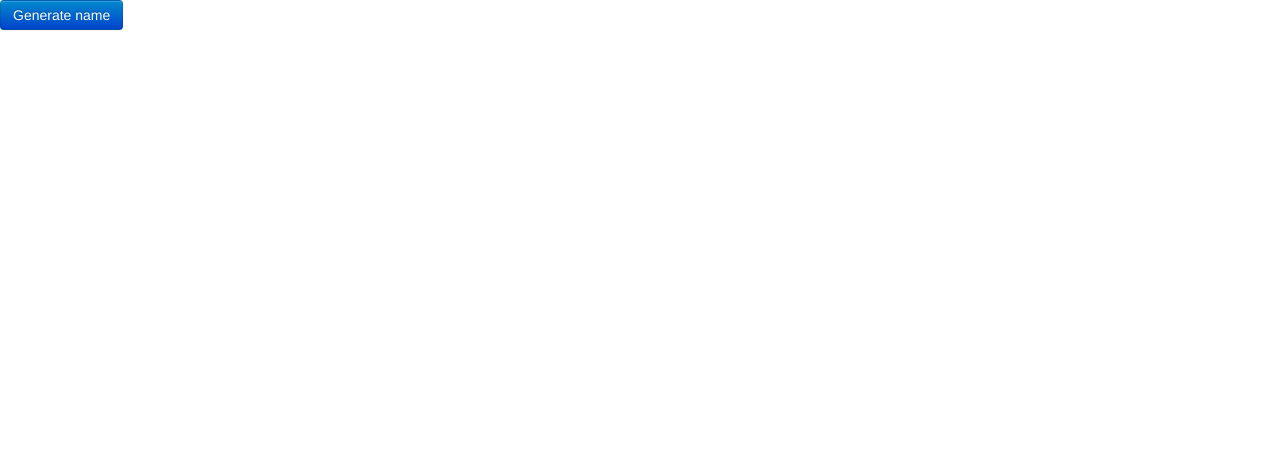
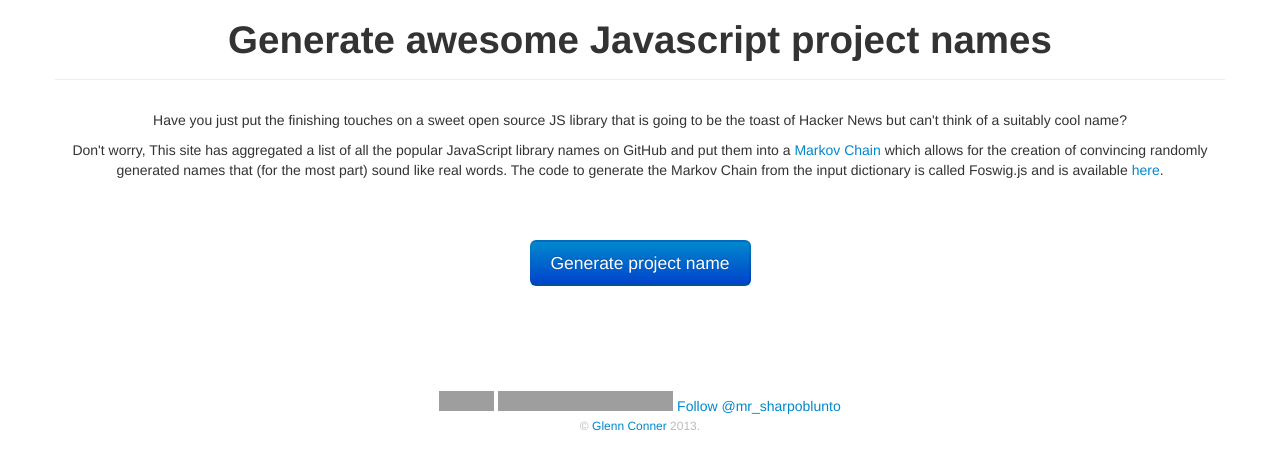
Before and after one commit to mrsharpoblunto/foswig.js, a plain HTML site: page index.html in a window 1280 px wide. Drawn offline with Linux system fonts and the light colour scheme; grey boxes are pictures that could not be loaded.

Commit message:
finished off demo page

```diff
--- a/index.html
+++ b/index.html
@@ -2,18 +2,54 @@
 <html lang="en">
 <head>
 <meta http-equiv="Content-Type" content="text/html;charset=utf-8" />
-    <title>Namegen</title>
+    <title>Random Github project name generator</title>
     <meta name="viewport" content="width=device-width, initial-scale=1.0">
     <link type="text/css" href="bootstrap.min.css" rel="stylesheet" />
     <link type="text/css" href="bootstrap-responsive.min.css" rel="stylesheet" />
 
 	<style type="text/css">
+		body {
+			text-align:center;
+		}
+
 		#input {
+			margin-top:50px;
+			margin-bottom:75px;
 			display:none;
+		}
+
+		#loading {
+			margin-top:50px;
+			margin-bottom:75px;
+		}
+
+		.separator {
+			margin: 25px auto;
+			background: #ccc;
+			height: 1px;
+			width: 15%;
+		}
+
+		.copyright
+		{
+			font-size:12px;
+			color:#bbb;
 		}
 	</style>
 </head>
 <body>
+	<div class="container">
+
+		<div  class="row">
+			<div class="span12">
+				<div class="page-header">
+				<h1>Generate awesome Javascript project names</h1>
+				</div>
+				<p>Have you just put the finishing touches on a sweet open source JS library that is going to be the toast of Hacker News but can't think of a suitably cool name?</p>
+				<p>Don't worry, This site has aggregated a list of all the popular JavaScript library names on GitHub and put them into a <a href="http://en.wikipedia.org/wiki/Markov_chain">Markov Chain</a> which allows for the creation of convincing randomly generated names that (for the most part) sound like real words. The code to generate the Markov Chain from the input dictionary is called Foswig.js and is available <a href="https://github.com/mrsharpoblunto/foswig.js/">here</a>.</p>
+			</div>
+		</div>
+
 		<div id="loading" class="row">
 			 <div class="span12">
 				<div class="progress progress-striped active">
@@ -25,11 +61,28 @@
 		<div id="input" class="row">
 			 <div class="span12">
 				<form>
-				<input id="generate" type="button" class="btn btn-primary" value="Generate name" />
+					<input id="generate" type="button" class="btn-large btn-primary" value="Generate project name" />
 				</form>
 			</div>
 			<div class="span12">
 			<h2 id="result"></h2>
+			</div>
+		</div>
+
+		<div class="share row">
+			<div class="span12">
+				<iframe src="http://ghbtns.com/github-btn.html?user=mrsharpoblunto&repo=foswig.js&type=watch&count=false"
+			  allowtransparency="true" frameborder="0" scrolling="0" width="55" height="20"></iframe>
+				<iframe src="http://ghbtns.com/github-btn.html?user=mrsharpoblunto&type=follow&count=true"
+			  allowtransparency="true" frameborder="0" scrolling="0" width="175" height="20"></iframe>
+				<a href="https://twitter.com/mr_sharpoblunto" class="twitter-follow-button" data-show-count="false" data-lang="en">Follow @mr_sharpoblunto</a>
+			</div>
+		</div>
+
+		<div class="copyright row">
+			 <div class="span12">
+				&copy; <a href="http://www.sharpoblunto.com">Glenn Conner</a> 2013.
+			 </div>
 		</div>
 	</div>
 
@@ -62,5 +115,19 @@
 			worker.postMessage({messageType:"load"});
 		});
     </script>
+
+    <script>!function(d,s,id){var js,fjs=d.getElementsByTagName(s)[0];if(!d.getElementById(id)){js=d.createElement(s);js.id=id;js.src="//platform.twitter.com/widgets.js";fjs.parentNode.insertBefore(js,fjs);}}(document,"script","twitter-wjs");</script>
+
+	<script type="text/javascript">
+		var _gaq = _gaq || [];
+		_gaq.push(['_setAccount', 'UA-3061240-15']);
+		_gaq.push(['_trackPageview']);
+
+		(function() {
+			var ga = document.createElement('script'); ga.type = 'text/javascript'; ga.async = true;
+			ga.src = ('https:' == document.location.protocol ? 'https://ssl' : 'http://www') + '.google-analytics.com/ga.js';
+			var s = document.getElementsByTagName('script')[0]; s.parentNode.insertBefore(ga, s);
+		})();
+	</script>
 </body>
 </html>
```
Lines whose indentation alone changed are shown as unchanged.
